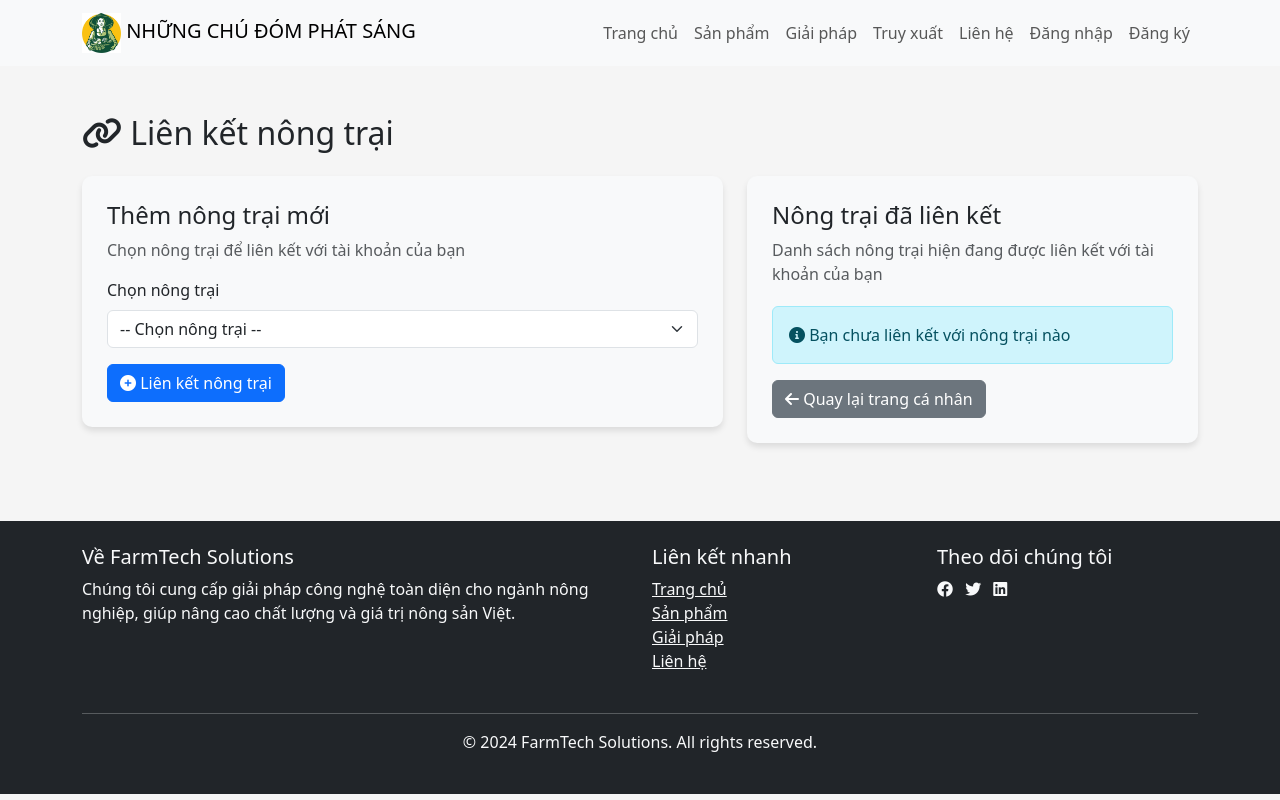
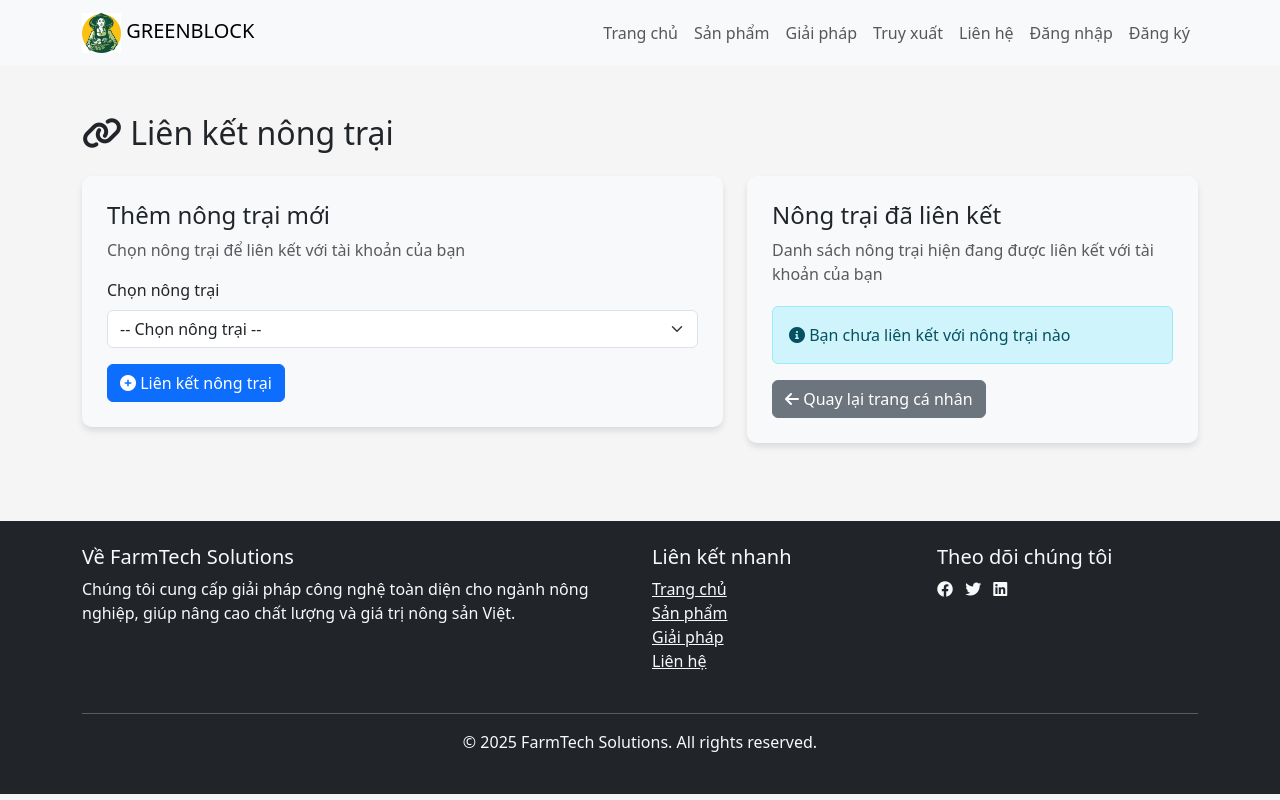
Before and after one commit to chuongha123/Blockchain, a FastAPI app: template app/templates/link_farm.html in a window 1280 px wide. Run offline with FastAPI, Linux system fonts and the light colour scheme; the template is opened without the code that fills it, so the values that code supplies are empty; parts of the project's set-up code (start-up, migrations or seed data) failed here and were passed over.

Commit message:
feat: add new QR code images and update branding in templates
- Introduced new QR code images for farms, enhancing visual representation.
- Updated the title and branding in base, home, and navbar templates to reflect the new "GREENBLOCK" identity.
- Adjusted copyright year in the footer for consistency.

```diff
--- a/app/templates/base.html
+++ b/app/templates/base.html
@@ -3,7 +3,7 @@
 <head>
     <meta charset="UTF-8">
     <meta name="viewport" content="width=device-width, initial-scale=1.0">
-    <title>{% block title %}Farm's Đom Đóm{% endblock %}</title>
+    <title>{% block title %}GREENBLOCK'S FARM{% endblock %}</title>
     <!-- Bootstrap CSS -->
     <link href="https://cdn.jsdelivr.net/npm/bootstrap@5.3.0/dist/css/bootstrap.min.css" rel="stylesheet">
     <!-- Font Awesome -->
@@ -47,7 +47,7 @@
             </div>
             <hr class="mt-4">
             <div class="text-center">
-                <p>&copy; 2024 FarmTech Solutions. All rights reserved.</p>
+                <p>&copy; 2025 FarmTech Solutions. All rights reserved.</p>
             </div>
         </div>
     </footer>
--- a/app/templates/home.html
+++ b/app/templates/home.html
@@ -1,6 +1,6 @@
 {% extends "base.html" %}
 
-{% block title %}Farm's Đom Đóm - Giải pháp nông nghiệp thông minh{% endblock %}
+{% block title %}GREENBLOCK - Giải pháp nông nghiệp thông minh{% endblock %}
 
 {% block extra_css %}
 <link rel="stylesheet" href="{{ url_for('static', path='/css/home.css') }}" />
@@ -15,7 +15,7 @@
             alt="FarmDomDom"
             class="img-fluid mb-4 hero-image"
         />
-        <h1 class="display-3 mb-4">Nông Trại Đom Đóm</h1>
+        <h1 class="display-3 mb-4">GREENBLOCK'S FARM</h1>
         <p class="lead mb-4">
             Ứng dụng công nghệ Blockchain trong truy xuất nguồn gốc và giám sát chất lượng
             nông sản
--- a/app/templates/navbar.html
+++ b/app/templates/navbar.html
@@ -2,7 +2,7 @@
     <div class="container">
         <a class="navbar-brand" href="/">
             <img src="/static/images/logo.png" alt="FarmTech" height="40" />
-            NHỮNG CHÚ ĐÓM PHÁT SÁNG
+            GREENBLOCK
         </a>
         <button
             class="navbar-toggler"
```
Also changed, not shown: app/static/qr_codes/qr_GREENBLOCK_20250411232705.png (added), app/static/qr_codes/qr_GREENBLOCK_20250412080944.png (added), app/static/qr_codes/qr_farm1_20250420023224.png (added), app/static/qr_codes/qr_farm2_20250420022055.png (added).
